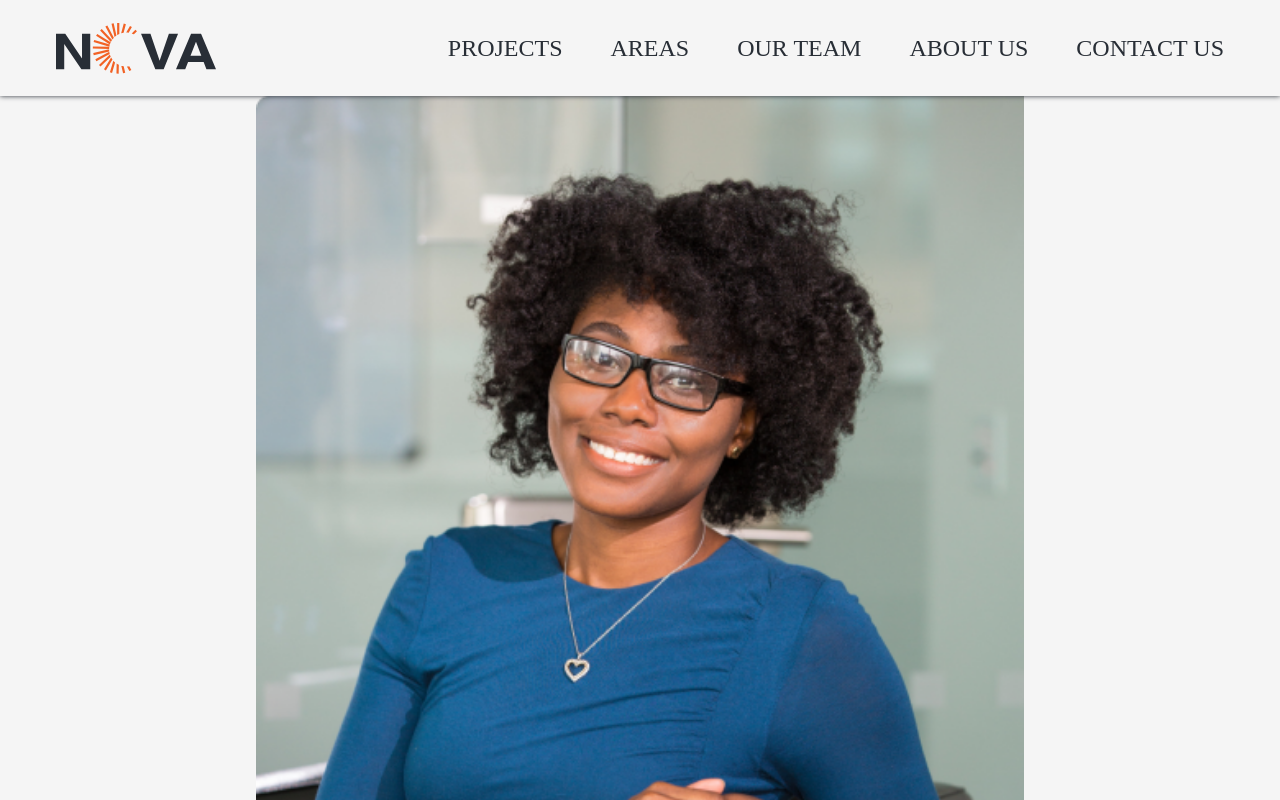
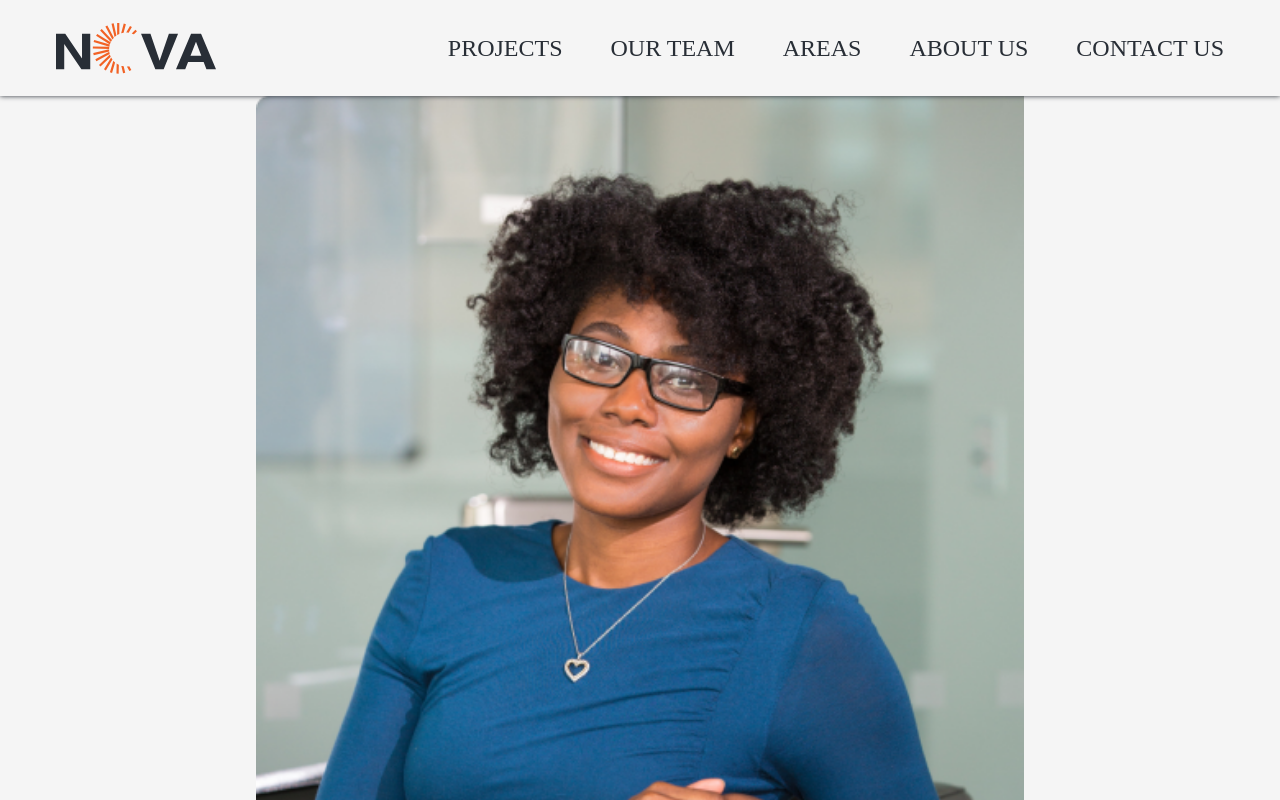
Before and after one commit to simha97/NOVA-hypermedia, a Nuxt app: page / in a window 1280 px wide. Shown: the top 800 px of the page. Built offline with nearby package versions, Linux system fonts and the light colour scheme; no server answers.

Commit message:
added dropdown for areas

```diff
--- a/components/TheHeader.vue
+++ b/components/TheHeader.vue
@@ -9,13 +9,22 @@
             <span class="nav-item">
                 <div class="dropdown"><NuxtLink to="/projects">PROJECTS</NuxtLink>
                     <div class="dropdown-sub">
-                        <div class="dropdown-option" ><NuxtLink to="/projects/main-projects" >MAIN PROJECTS</NuxtLink></div>
-                        <div class="dropdown-option" ><NuxtLink to="/projects" >ALL PROJECTS</NuxtLink></div>
+                        <div class="dropdown-option"><NuxtLink to="/projects/main-projects" >MAIN PROJECTS</NuxtLink></div>
+                        <div class="dropdown-option"><NuxtLink to="/projects" >ALL PROJECTS</NuxtLink></div>
                     </div>
                 </div>
             </span>
-            <div class="nav-item"><NuxtLink to="/areas/Art">AREAS</NuxtLink></div>
             <div class="nav-item"><NuxtLink to="/ourTeam">OUR TEAM</NuxtLink></div>
+            <span class="nav-item">
+                <div class="dropdown"><NuxtLink to="/areas/Art">AREAS</NuxtLink>
+                    <div class="dropdown-sub">
+                        <div class="dropdown-option" ><NuxtLink to="/areas/Art" >ART</NuxtLink></div>
+                        <div class="dropdown-option" ><NuxtLink to="/areas/Education" >EDUCATION</NuxtLink></div>
+                        <div class="dropdown-option" ><NuxtLink to="/areas/Energy">ENERGY</NuxtLink></div>
+                        <div class="dropdown-option" ><NuxtLink to="/areas/Food">FOOD</NuxtLink></div>
+                    </div>
+                </div>
+            </span>
             <div class="nav-item"><NuxtLink to="/aboutUs"> ABOUT US</NuxtLink></div>
             <div class="nav-item"><NuxtLink to="/contactUs">CONTACT US</NuxtLink></div>
         </div>
```
